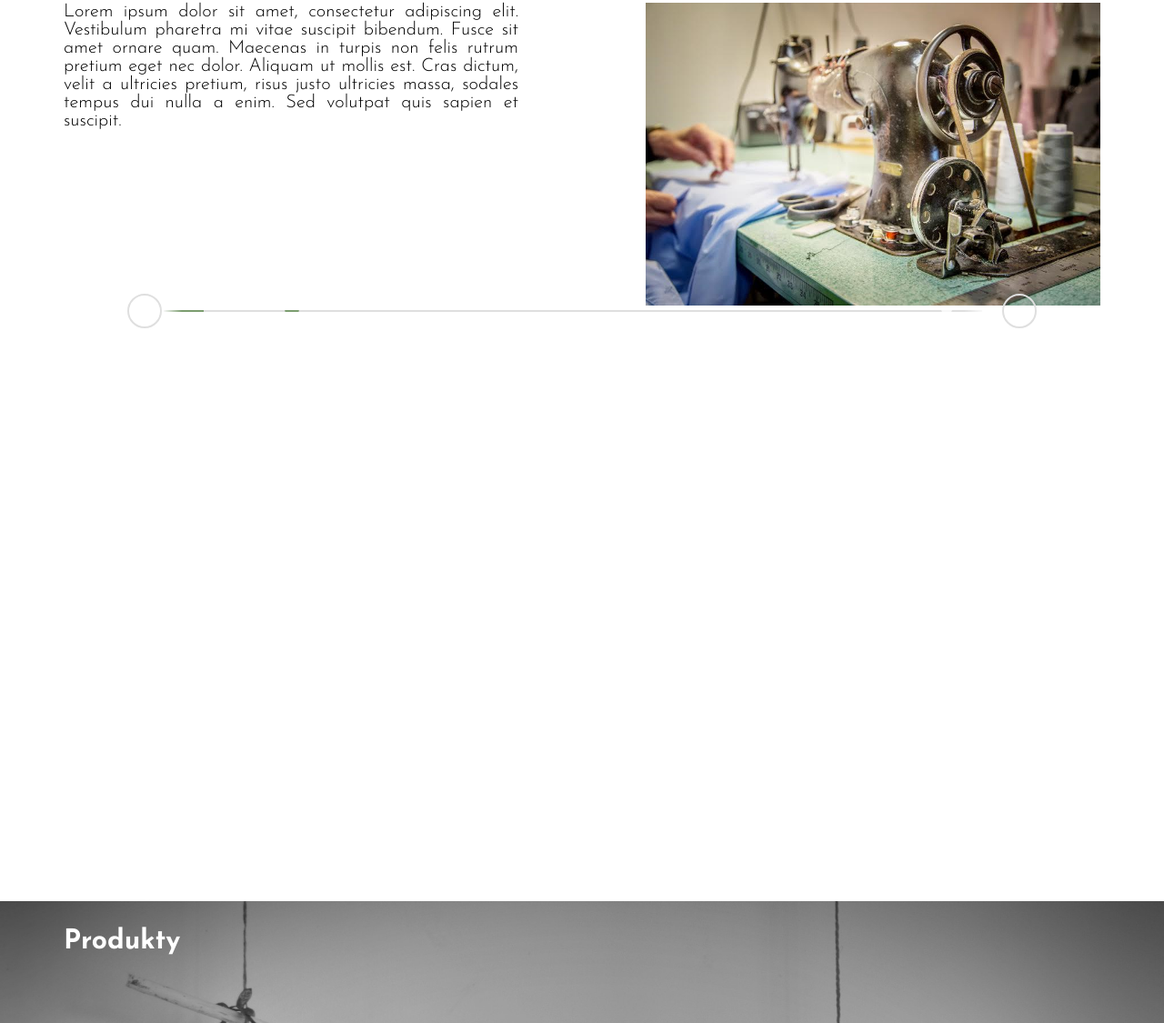
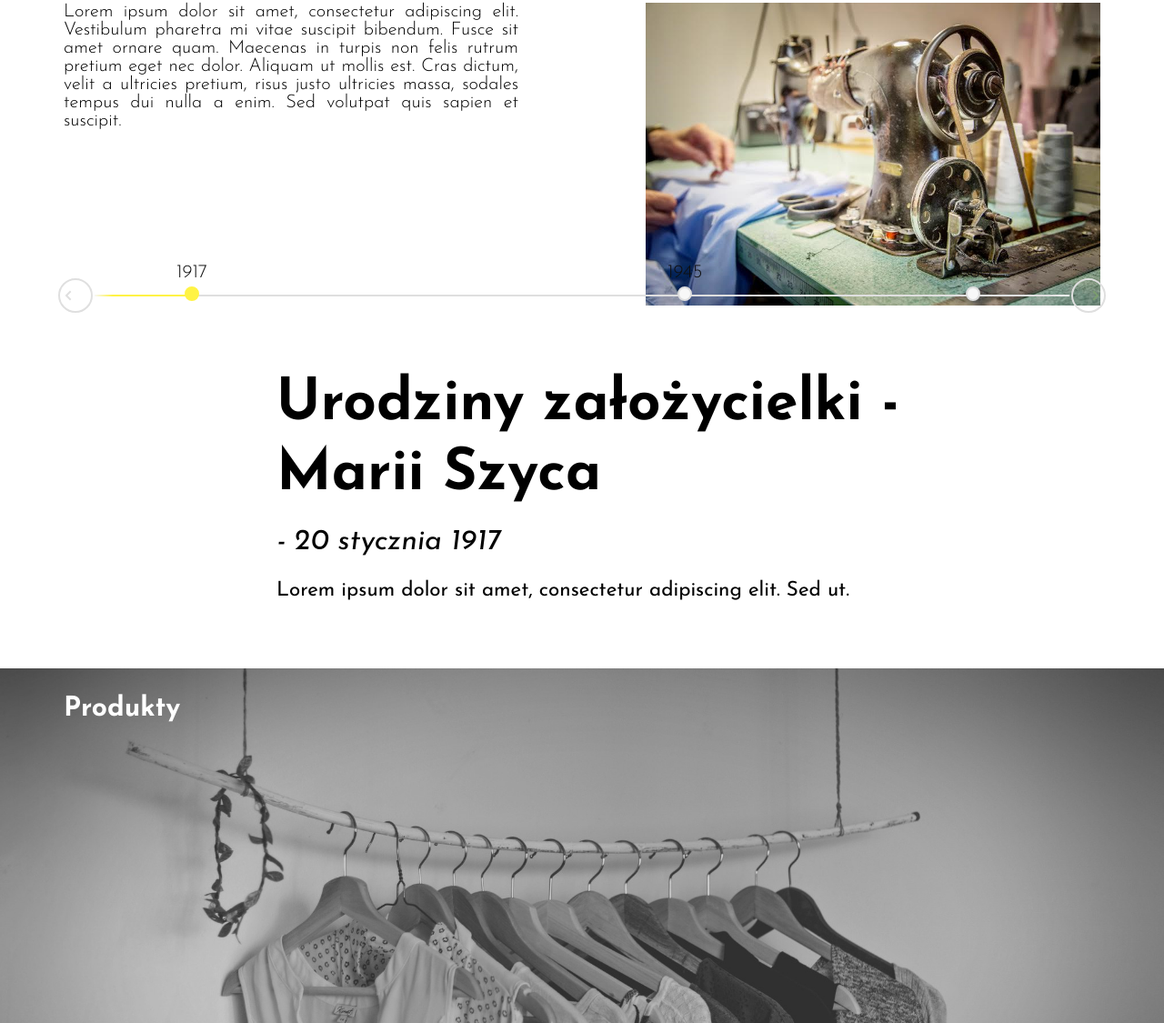
Before and after one commit to arturrymsza/Szyca_Page, a website: page index.html in a window 1280 px wide. Shown: the part 1675-2800 px from the top of the page at 91% size. Drawn offline with nearby package versions, Linux system fonts and the light colour scheme; a web font is replaced by a local one.

Commit message:
Finish timeline section

```diff
--- a/js/script.js
+++ b/js/script.js
@@ -11,7 +11,7 @@ $(function() {
 	var $sentenceText = $('.sentence-text');
 	var $sentenceShape = $('.sentence-shape');
 	var timelines = $('.horizontal-timeline'),
-		eventsMinDistance = 60;
+		eventsMinDistance = 45;
 
 	$close.on('click', function(){
 		setTimeout(function(){
@@ -48,7 +48,7 @@ $(function() {
         	$otherImage.delay(1000).show("fold", {direction: "right"}, 1000);
         	$aboutUsBottom.show("drop", {direction: "left"}, 1000);
         }
-        if (document.body.scrollTop > 2300 || document.documentElement.scrollTop > 2300) {
+        if (document.body.scrollTop > 2700 || document.documentElement.scrollTop > 2700) {
         	$sentenceText.addClass('sentence-scale');
         	$sentenceShape.delay(2000).animate({width: "300px"}, 2000, "swing");
         }
--- a/sass/style.scss
+++ b/sass/style.scss
@@ -42,7 +42,7 @@ $font-writing: 'Petit Formal Script', cursive;
 $foldColor: #0f0f0f;
 $yellow: #fff345;
 $color-1: #383838;
-$color-2: #7b9d6f;
+$color-2: #fff345;
 $color-3: #ffffff;
 $color-4: #f8f8f8;
 
@@ -405,6 +405,8 @@ main {
 	}
 
 	.horizontal-timeline {
+		height: 430px;
+		padding: 20px 0;
 		opacity: 0;
 		margin: 2em auto;
 		transition: opacity .2s;
@@ -421,16 +423,14 @@ main {
 
 		.timeline {
 			position: relative;
-			height: 100%;
-			width: 100%;
-			max-width: 1000px;
+			height: 100px;
+			width: 90%;
 			margin: 0 auto;
 		}
 
 		.events-wrapper {
 			position: relative;
 			height: 100%;
-			width: 90%;
 			margin: 0 40px;
 			overflow: hidden;
 
@@ -446,17 +446,21 @@ main {
 
 			&::before {
 				left: 0;
+				top: 49px;
+				height: 2px;
 	    		background-image: linear-gradient(to right,$color-4, rgba($color-4, 0));
 			}
 
 			&::after {
 				right: 0;
+				top: 49px;
+				height: 2px;
 				background-image: linear-gradient(to left,$color-4, rgba($color-4, 0));
 			}
 		}
 
 		.events {
-			position: static;
+			position: absolute;
 			z-index: 1;
 			left: 0;
 			top: 49px;
@@ -479,14 +483,17 @@ main {
 		}
 
 		.events a {
+			font-family: $font;
+			font-weight: 300;
+			font-size: 1.3rem;
 			position: absolute;
 			bottom: 0;
 			z-index: 2;
 			text-align: center;
-			font-size: 1.3rem;
 			padding-bottom: 15px;
-			color: $color-1;
+			color: $foldColor;
 			transform: translateZ(0);
+			text-decoration: none;
 
 			&::after {
 				content: '';
@@ -521,10 +528,9 @@ main {
 		}
 
 		@include MQ(L) {
-			margin: 6em auto;
+			margin: 10px auto;
 
 			&::before {
-				/* never visible - this is used in jQuery to check the current MQ */
 				content: 'desktop';
 			}
 		}
@@ -549,7 +555,7 @@ main {
 				height: 16px;
 				width: 16px;
 				@include center;
-				background: url(../img/cd-arrow.svg) no-repeat 0 0;
+				background: url(../img/arrow.svg) no-repeat 0 0;
 			}
 
 			&.prev {
@@ -601,7 +607,7 @@ main {
 					position: relative;
 					z-index: 2;
 					opacity: 1;
-					transfor: translateX(0);
+					transform: translateX(0);
 				}
 
 				&.enter-right,
@@ -623,12 +629,12 @@ main {
 			li > * {
 				max-width: 800px;
 				margin: 0 auto;
+				font-family: $font;
 			}
 
 			h2 {
 				font-weight: bold;
-				font-size: 2.6rem;
-				font-family: $font;
+				font-size: 1.7rem;
 				font-weight: 700;
 				line-height: 1.2;
 			}
@@ -637,6 +643,7 @@ main {
 				display: block;
 				font-style: italic;
 				margin: 10px auto;
+				font-size: 1.4;
 
 				&::before {
 					content: '- ';
@@ -644,7 +651,7 @@ main {
 			}
 
 			p {
-				font-size: 1.4rem;
+				font-size: 1rem;
 				color: shade($color-4, 40%);
 			}
 
@@ -655,7 +662,7 @@ main {
 			@include MQ(M) {
 
 				h2 {
-					font-size: 7rem;
+					font-size: 4rem;
 				}
 
 				em {
@@ -663,7 +670,7 @@ main {
 				}
 
 				p {
-					font-size: 1.8rem;
+					font-size: 1.4rem;
 				}
 			}
 		}
```
Also changed, not shown: css/style.css, img/arrow.svg (added).
